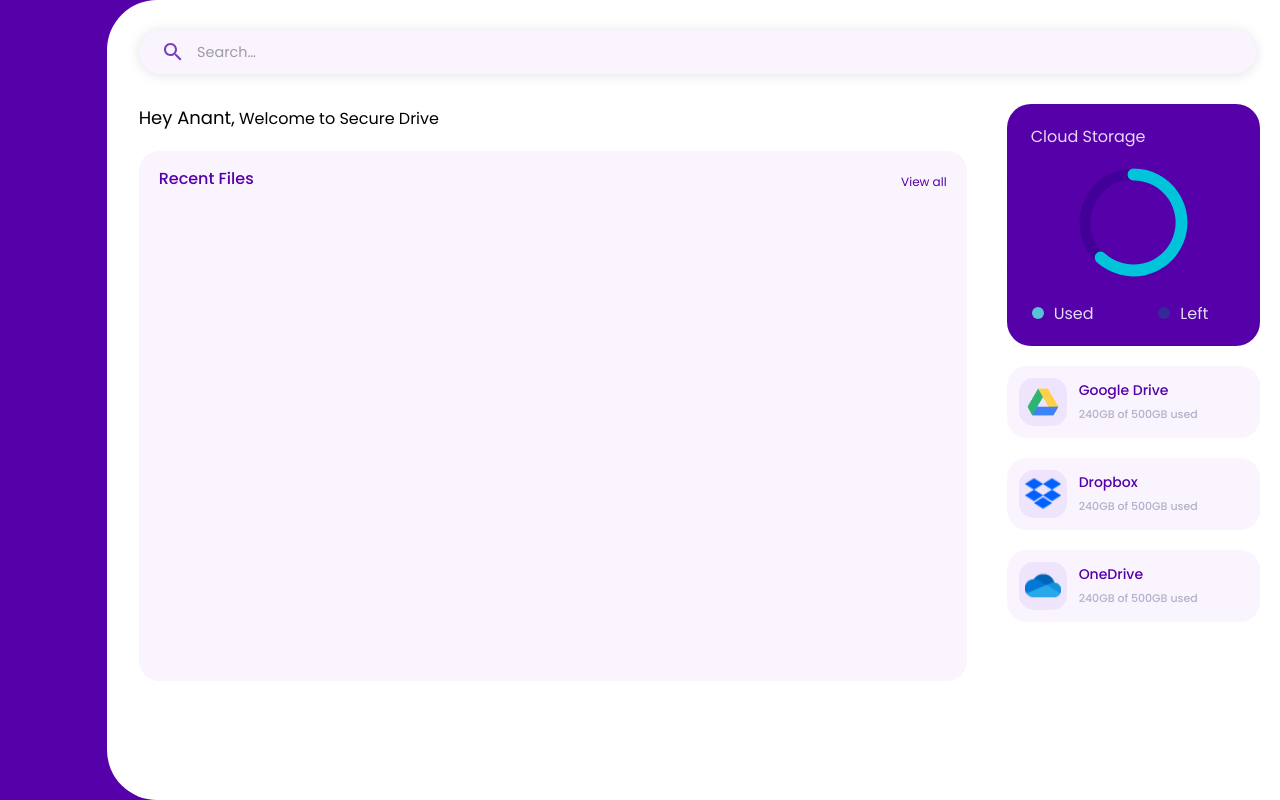
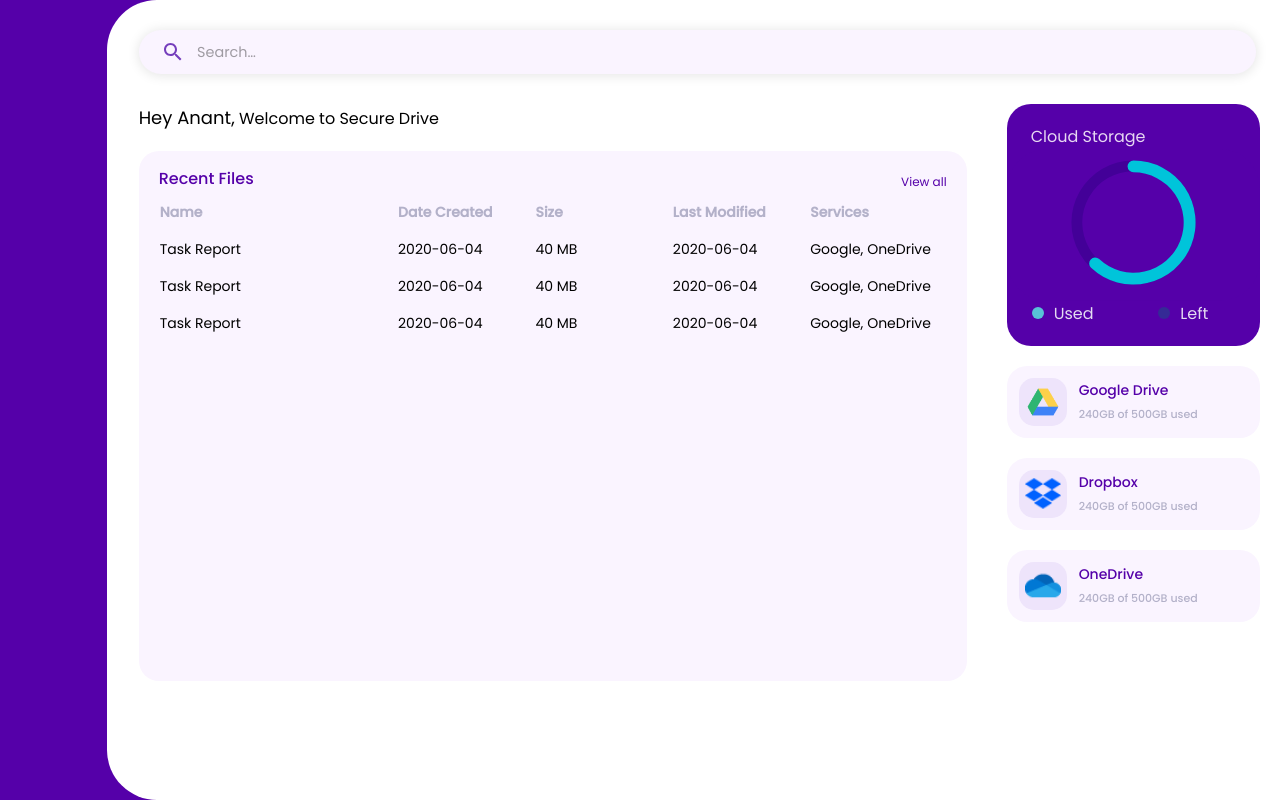
Before and after one commit to anant-sharma/secure-drive, a Next.js app: page / in a window 1280 px wide. Built offline with nearby package versions, Linux system fonts and the light colour scheme.

Commit message:
:gift: Completed Layout Design

```diff
--- /dev/null
+++ b/components/FileList/index.module.css
@@ -0,0 +1,19 @@
+.table {
+	width: 100%;
+	text-align: left;
+	font-size: 14px;
+	border-spacing: 0px;
+	margin-top: 10px;
+	table-layout: fixed;
+}
+
+.header {
+	color: #b3b1c9;
+}
+.nameHeader {
+	width: 30%;
+}
+
+.tableBodyCell {
+	padding-top: 15px;
+}
--- /dev/null
+++ b/components/FileList/index.tsx
@@ -0,0 +1,51 @@
+import styles from "./index.module.css";
+
+export interface IFile {
+	id: string;
+	name: string;
+	createdAt: string;
+	size: string;
+	updatedAt: string;
+	connectedServices: string[];
+}
+
+export function FileList(props) {
+	return (
+		<>
+			<table className={styles.table}>
+				<thead>
+					<tr className={styles.header}>
+						<th className={styles.nameHeader}>Name</th>
+						<th>Date Created</th>
+						<th>Size</th>
+						<th>Last Modified</th>
+						<th>Services</th>
+					</tr>
+				</thead>
+				<tbody>
+					<tr>
+						<td className={styles.tableBodyCell}>Task Report</td>
+						<td className={styles.tableBodyCell}>2020-06-04</td>
+						<td className={styles.tableBodyCell}>40 MB</td>
+						<td className={styles.tableBodyCell}>2020-06-04</td>
+						<td className={styles.tableBodyCell}>Google, OneDrive</td>
+					</tr>
+					<tr>
+						<td className={styles.tableBodyCell}>Task Report</td>
+						<td className={styles.tableBodyCell}>2020-06-04</td>
+						<td className={styles.tableBodyCell}>40 MB</td>
+						<td className={styles.tableBodyCell}>2020-06-04</td>
+						<td className={styles.tableBodyCell}>Google, OneDrive</td>
+					</tr>
+					<tr>
+						<td className={styles.tableBodyCell}>Task Report</td>
+						<td className={styles.tableBodyCell}>2020-06-04</td>
+						<td className={styles.tableBodyCell}>40 MB</td>
+						<td className={styles.tableBodyCell}>2020-06-04</td>
+						<td className={styles.tableBodyCell}>Google, OneDrive</td>
+					</tr>
+				</tbody>
+			</table>
+		</>
+	);
+}
--- a/components/StorageChart/index.tsx
+++ b/components/StorageChart/index.tsx
@@ -35,7 +35,7 @@ export function StorageChart() {
 			backgroundColor: "none",
 			shadow: false,
 			style: {
-				fontSize: "16px",
+				fontSize: "12px",
 			},
 			valueSuffix: "%",
 			pointFormat: '<span style="font-size:2em; color: {point.color}; font-weight: 400">{point.y}</span>',
@@ -53,8 +53,8 @@ export function StorageChart() {
 			background: [
 				{
 					// Track for Move
-					outerRadius: "100%",
-					innerRadius: "80%",
+					outerRadius: "115%",
+					innerRadius: "95%",
 					backgroundColor: "#430098",
 					borderWidth: 0,
 				},
@@ -85,8 +85,8 @@ export function StorageChart() {
 				data: [
 					{
 						color: "#00c4da",
-						radius: "100%",
-						innerRadius: "78%",
+						radius: "115%",
+						innerRadius: "93%",
 						y: 62,
 					},
 				],
--- a/containers/FilesContainer/index.tsx
+++ b/containers/FilesContainer/index.tsx
@@ -1,3 +1,4 @@
+import { FileList } from "../../components/FileList";
 import styles from "./index.module.css";
 
 export function FilesContainer(props) {
@@ -14,6 +15,8 @@ export function FilesContainer(props) {
 					<div className={styles.title}>Recent Files</div>
 					<div className={styles.allview}>View all</div>
 				</div>
+
+				<FileList />
 			</div>
 		</div>
 	);
```
